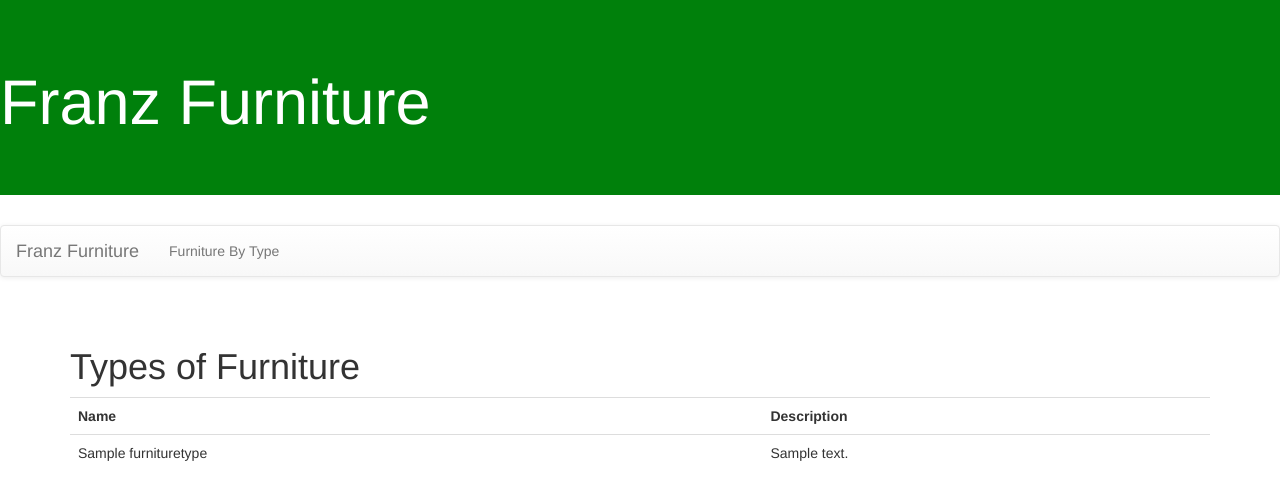
After one commit to facemanguy/FranzFurniture, a Django app: page /franz/types/ in a window 1280 px wide. The commit adds this page. Shown: the top 500 px of the page. Run offline with Django 3.2, Linux system fonts and the light colour scheme; tables that the repository leaves empty hold one stand-in row (values such as "Sample post"); some libraries are stand-ins or nearby versions.

Commit message:
created type view

```diff
--- a/franz/models.py
+++ b/franz/models.py
@@ -7,7 +7,7 @@ class FurnitureType(models.Model):
     typeDescription=models.TextField(null=True, blank=True)
 
     def __str__(self):
-        return self.typename
+        return self.typeName
 
     class Meta:
         db_table='furnituretype'
--- a/franz/templates/base.html
+++ b/franz/templates/base.html
@@ -18,6 +18,7 @@
                 <a class="navbar-brand" href="{% url 'index' %}">Franz Furniture</a>
                 </div>
                 <ul class="nav navbar-nav">
+                    <li><a href="{% url 'types' %}">Furniture By Type</a></li>
                 </ul>
                 </div>
                 </nav>
--- /dev/null
+++ b/franz/templates/franz/types.html
@@ -0,0 +1,16 @@
+{% extends 'base.html' %}
+{% block content %}
+<h1>Types of Furniture</h1>
+<table class='table'>
+<tr>
+    <th>Name</th>
+    <th>Description</th>
+</tr>
+{% for t in type_list %}
+    <tr>
+        <td>{{ t.typeName }}</td>
+        <td>{{ t.typeDescription }}</td>
+</tr>
+{% endfor %}
+</table>
+{% endblock %}
--- a/franz/urls.py
+++ b/franz/urls.py
@@ -3,4 +3,6 @@ from . import views
 
 urlpatterns = [
     path('', views.index, name='index'),
+    path('types/', views.types, name='types'),
+
 ]
--- a/franz/views.py
+++ b/franz/views.py
@@ -1,8 +1,10 @@
 from django.shortcuts import render
-
-# Create your views here.
-from django.shortcuts import render
+from .models import FurnitureType, Furniture, FurnitureDetails
 
 # Create your views here.
 def index (request):
     return render(request, 'franz/index.html')
+
+def types(request):
+    type_list=FurnitureType.objects.all()
+    return render(request, 'franz/types.html', {'type_list' : type_list})
```
